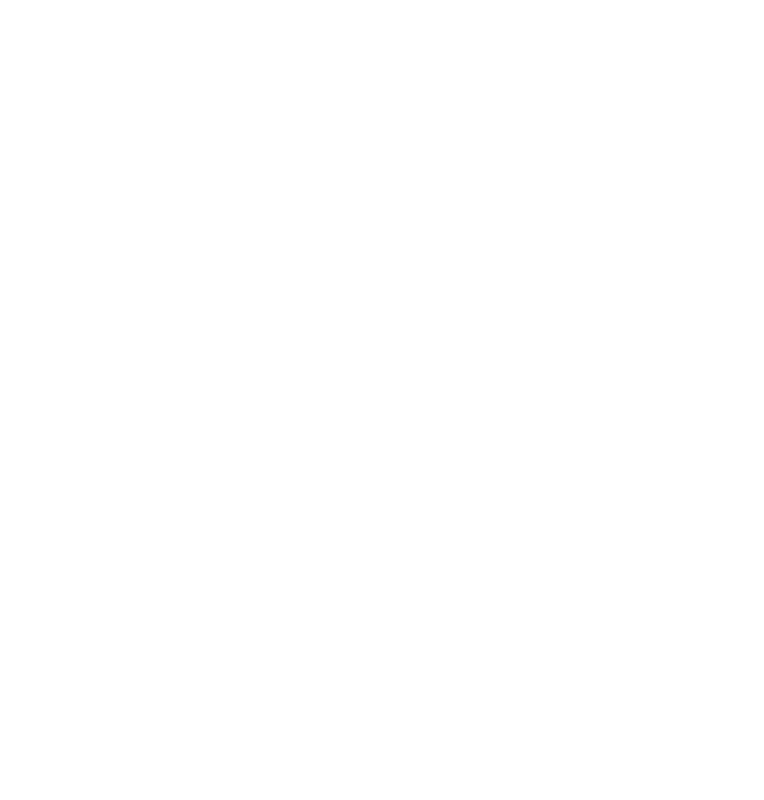
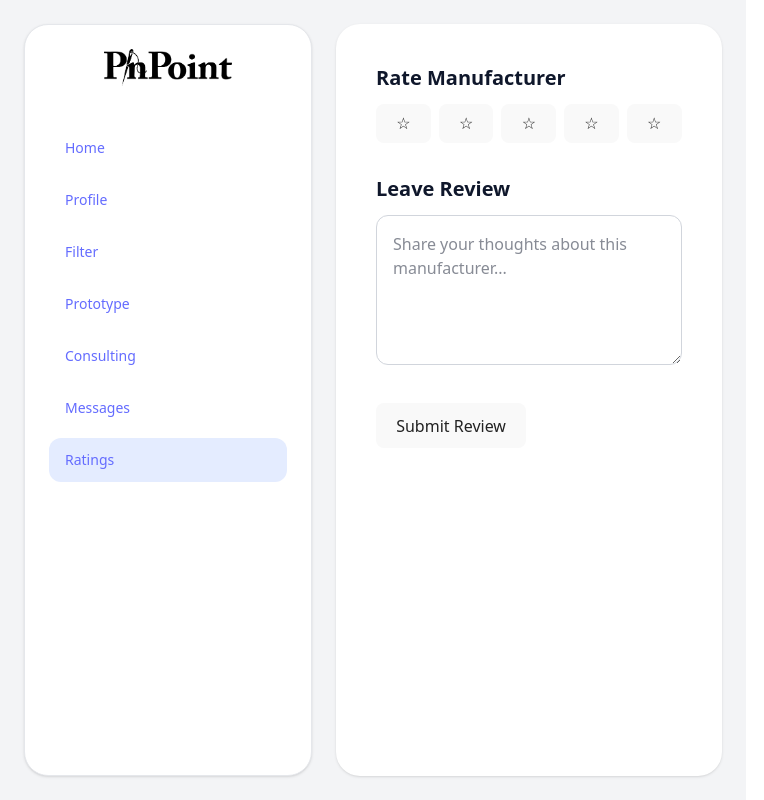
Before and after one commit to Chuddy50/pinpoint_jacob, a React app in the folder Frontend/: page /ratings in a window 1280 px wide. Before the commit this address had no page. Shown: the whole page, without its empty margins (0-764 px from the left). Built offline with nearby package versions, Linux system fonts and the light colour scheme; the HTML template or start-up script is replaced by a standard one.

Commit message:
Added sample rating page.  Also fixed the nav bar.

```diff
--- a/Frontend/src/App.jsx
+++ b/Frontend/src/App.jsx
@@ -1,6 +1,11 @@
 import { BrowserRouter, Routes, Route } from "react-router-dom";
 import Home from "./pages/Home";
 import Profile from "./pages/Profile";
+import Filter from "./pages/Filter";
+import Prototype from "./pages/Prototype";
+import Consultant from "./pages/Consultant";
+import Messages from "./pages/Messages";
+import Ratings from "./pages/Ratings";
 
 export default function App() {
   return (
@@ -9,6 +14,11 @@ export default function App() {
         <Routes>
           <Route path="/" element={<Home />} />
           <Route path="/profile" element={<Profile />} />
+          <Route path="/filter" element={<Filter />} />
+          <Route path="/prototype" element={<Prototype />} />
+          <Route path="/consultant" element={<Consultant />} />
+          <Route path="/messages" element={<Messages />} />
+          <Route path="/ratings" element={<Ratings />} />
         </Routes>
       </main>
     </BrowserRouter>
--- a/Frontend/src/components/NavBar.jsx
+++ b/Frontend/src/components/NavBar.jsx
@@ -8,6 +8,7 @@ const links = [
   { to: "/prototype", label: "Prototype" },
   { to: "/consultant", label: "Consulting" },
   { to: "/messages", label: "Messages" },
+  { to: "/ratings", label: "Ratings"},
 ];
 
 export default function NavBar() {
--- /dev/null
+++ b/Frontend/src/pages/Ratings.jsx
@@ -0,0 +1,62 @@
+import NavBar from "../components/NavBar";
+import { useState } from "react";
+
+function Ratings() {
+    const [rating, setRating] = useState(0);
+    const [review, setReview] = useState("");
+
+    const submitReview = () => {
+    console.log("Rating:", rating);
+    console.log("Review:", review);
+    // TODO: send to backend
+    };
+
+
+    return (
+        <div className="flex min-h-screen w-full bg-[#F3F4F6] p-6 gap-6">
+            <aside className="w-72">
+                <NavBar />
+            </aside>
+            {/* Ratings + Reviews System */}
+            <div className="space-y-8 flex-1 rounded-3xl bg-white p-10 shadow-sm">
+
+                {/* Star Rating */}
+                <div>
+                    <h2 className="text-xl font-semibold mb-3">Rate Manufacturer</h2>
+                    <div className="flex gap-2">
+                    {[1, 2, 3, 4, 5].map((star) => (
+                        <button
+                        key={star}
+                        onClick={() => setRating(star)}
+                        className="text-4xl transition"
+                        >
+                        {rating >= star ? "★" : "☆"}
+                        </button>
+                    ))}
+                    </div>
+                </div>
+
+                {/* Text Review */}
+                <div>
+                    <h2 className="text-xl font-semibold mb-3">Leave Review</h2>
+                    <textarea
+                    value={review}
+                    onChange={(e) => setReview(e.target.value)}
+                    placeholder="Share your thoughts about this manufacturer..."
+                    className="w-full min-h-[150px] p-4 rounded-xl border border-gray-300 focus:outline-none focus:ring-2 focus:ring-blue-500"
+                    />
+                </div>
+
+                {/* Submit Button */}
+                <button
+                    onClick={submitReview}
+                    className="px-6 py-3 rounded-xl bg-blue-600 text-white font-semibold hover:bg-blue-700 transition"
+                >
+                    Submit Review
+                </button>
+            </div>
+        </div>
+    );
+}
+
+export default Ratings;
```
Also changed, not shown: 1 other file (tests, documents, lock files or other folders).
